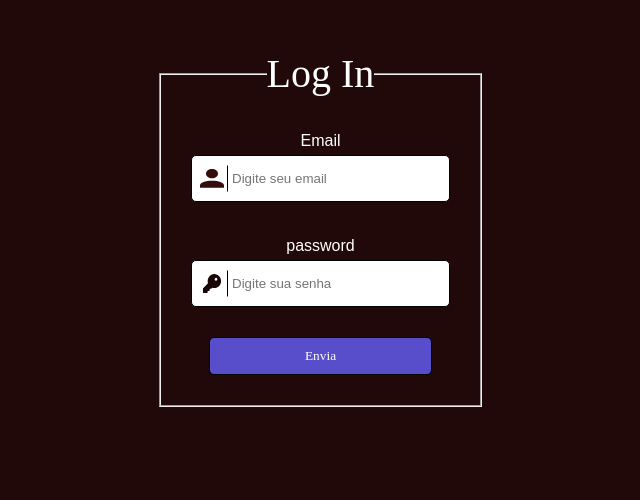
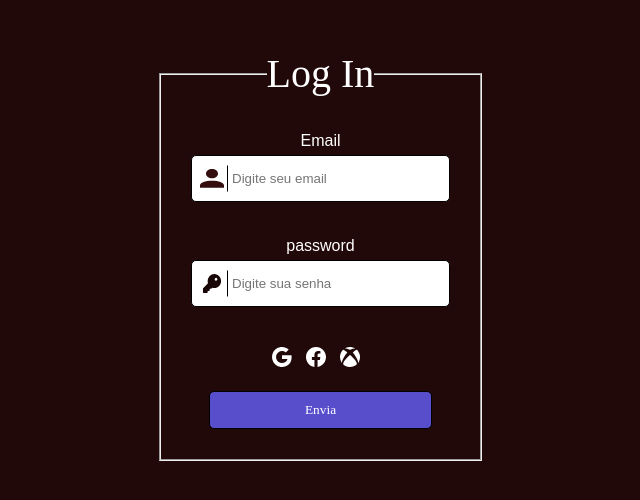
Before and after one commit to MuriloAraujo174/Login, a plain HTML site: page index.html in a window 1280 px wide. Shown: the whole page, without its empty margins (331-971 px from the left). Drawn offline with Linux system fonts and the light colour scheme; a web font is replaced by a local one.

Commit message:
Update index.html

```diff
--- a/index.html
+++ b/index.html
@@ -29,8 +29,28 @@
                 <input class="se" id="senha" type="password" name="nome" placeholder="Digite sua senha">
             </div>
 
+            <div>
+                <ul>
+                    <li>
+                        <a href="">
+                            <img src="./assets/icon-google.svg" alt="Login do Google">
+                        </a>
+                    </li>
+                    <li>
+                        <a href="">
+                            <img src="./assets/icon-facebook.svg" alt="Login do Facebook">
+                        </a>
+                    </li>
+                    <li>
+                        <a href="">
+                            <img src="./assets/icon-xbox.svg" alt="Login do Xbox">
+                        </a>
+                    </li>
+                </ul>
+            </div>
 
             <button type="submit">Envia</button>
+
 
         </fieldset>
 
```
